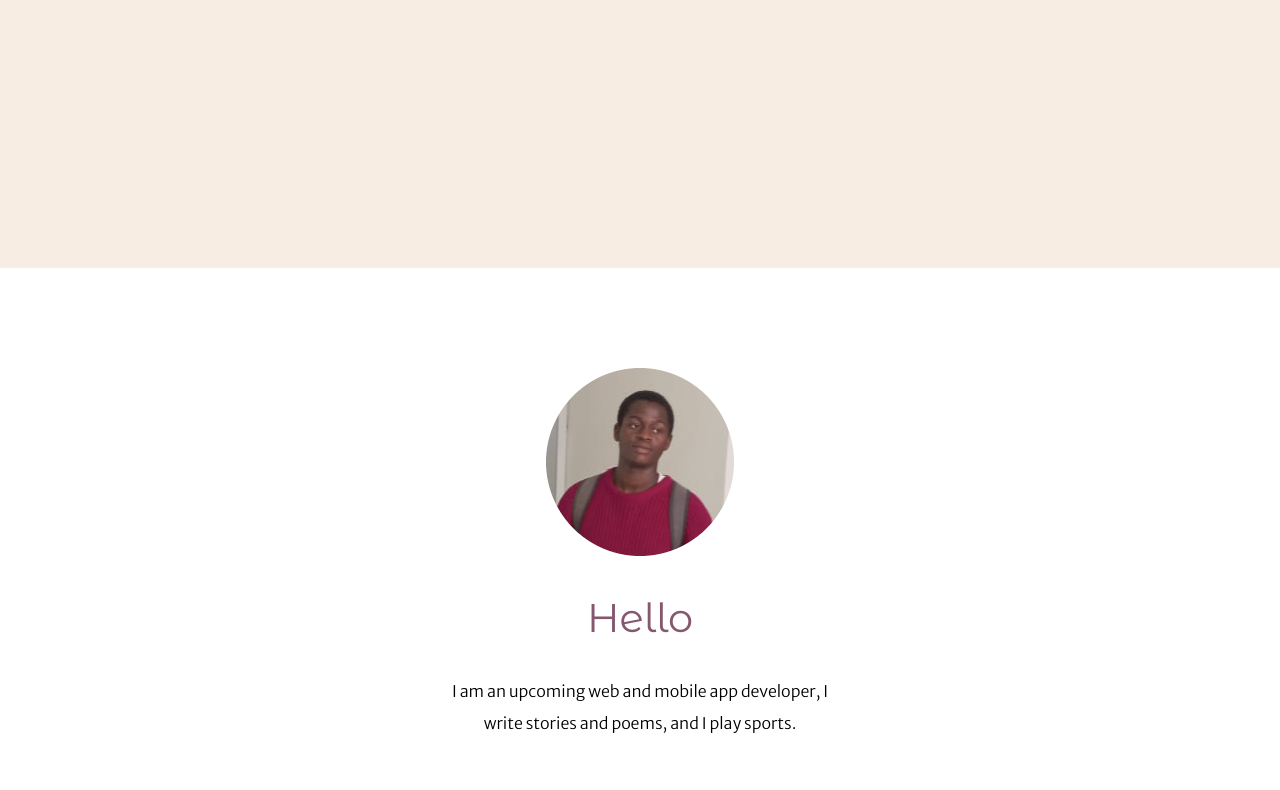
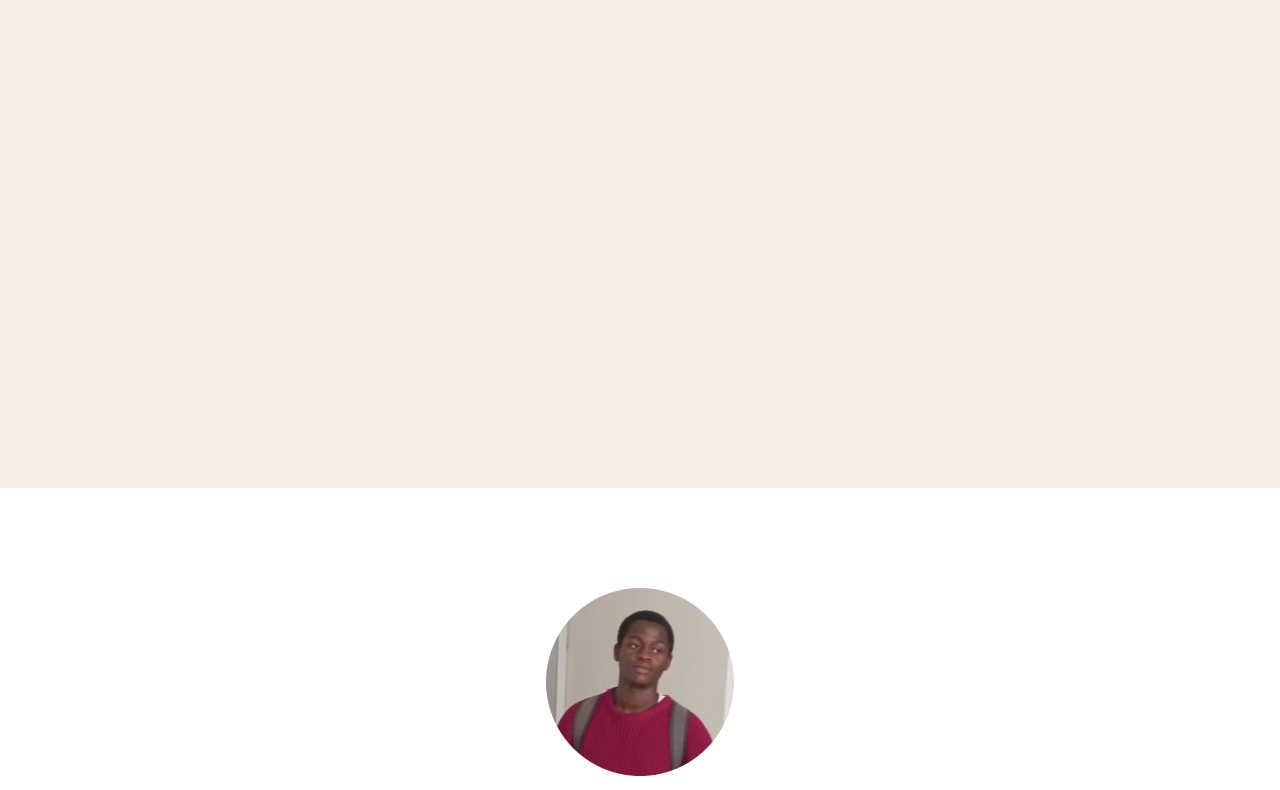
Before and after one commit to Masutarafu/Port_folio, a plain HTML site: page index.html in a window 1280 px wide. Shown: the part 402-1192 px from the top of the page. Drawn offline with Linux system fonts and the light colour scheme; a web font is replaced by a local one.

Commit message:
Update CSS 1

```diff
--- a/css/styles.css
+++ b/css/styles.css
@@ -69,7 +69,8 @@ hr{
     /* margin-bottom: 0px; */
     background-color: #F8EDE3;
     position: relative;
-    padding-top: 100px;
+    padding-top: 120px;
+    padding-bottom: 200px;
 }
 .cont_middle{
     margin: 100px 0;
@@ -97,7 +98,7 @@ hr{
 p{
     line-height: 2;
 }
-.first_cloud{
+/* .first_cloud{
     position: absolute;
     right: 300px;
     top: 50px;
@@ -106,7 +107,7 @@ p{
     position: absolute;
     left: 200px;
     bottom: 200px;
-}
+} */
 .programmer{
     width: 40%;
 }
```
